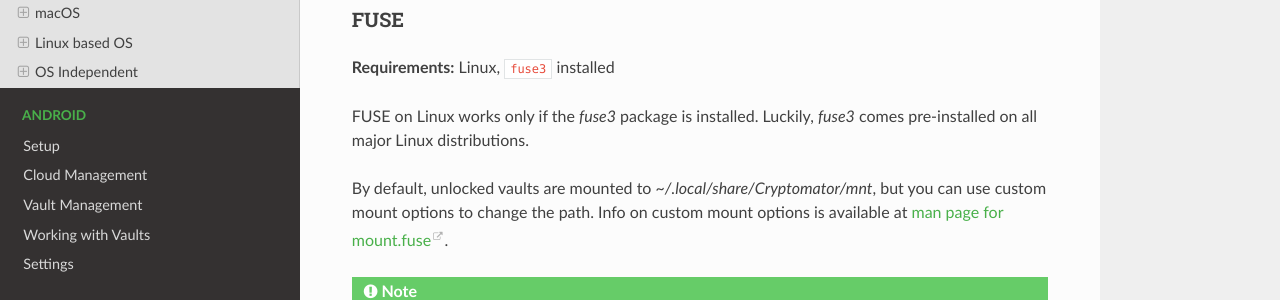
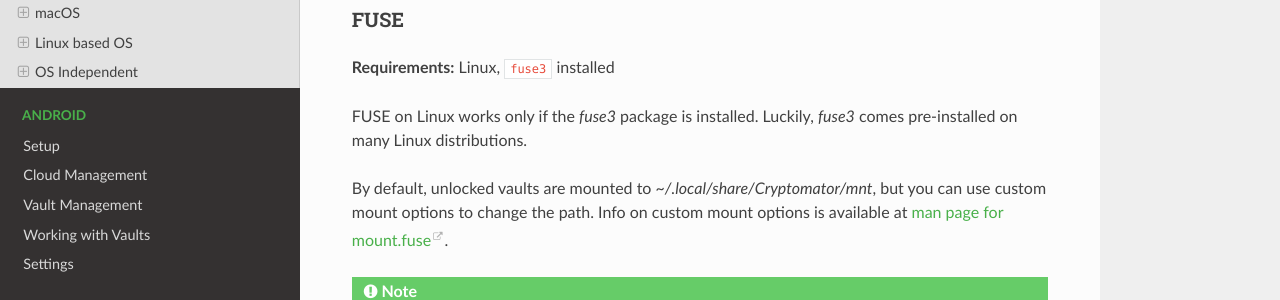
Before and after one commit to cryptomator/docs, a Sphinx documentation site: the page built from source/desktop/volume-type.rst, in a window 1280 px wide and 900 px high, scrolled down 3899 px. Shown: the part 151-451 px from the top of the window. Built offline with Sphinx 7.4.7 and the Read the Docs theme 2.0.0, drawn with Linux system fonts in a browser that asks for light colours.

Commit message:
changed pre-installed assumption from all-major to many
Co-authored-by: Sebastian Stenzel <overheadhunter@users.noreply.github.com>

```diff
--- a/source/desktop/volume-type.rst
+++ b/source/desktop/volume-type.rst
@@ -180,7 +180,7 @@
 **Requirements:** Linux, ``fuse3`` installed
 
 FUSE on Linux works only if the `fuse3` package is installed.
-Luckily, `fuse3` comes pre-installed on all major Linux distributions.
+Luckily, `fuse3` comes pre-installed on many Linux distributions.
 
 
 By default, unlocked vaults are mounted to `~/.local/share/Cryptomator/mnt`, but you can use custom mount options to change the path.
```
